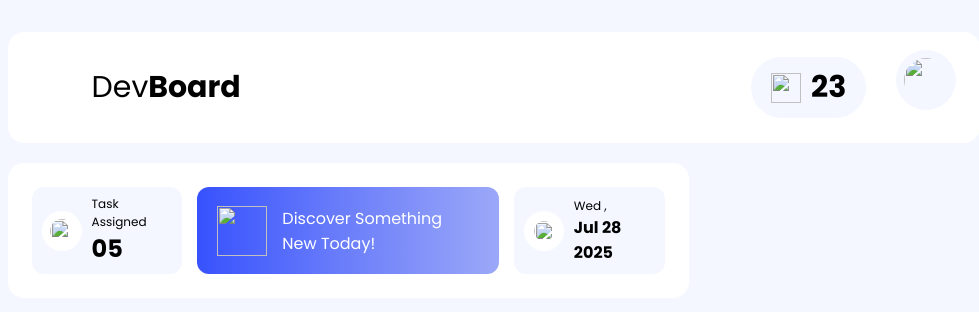
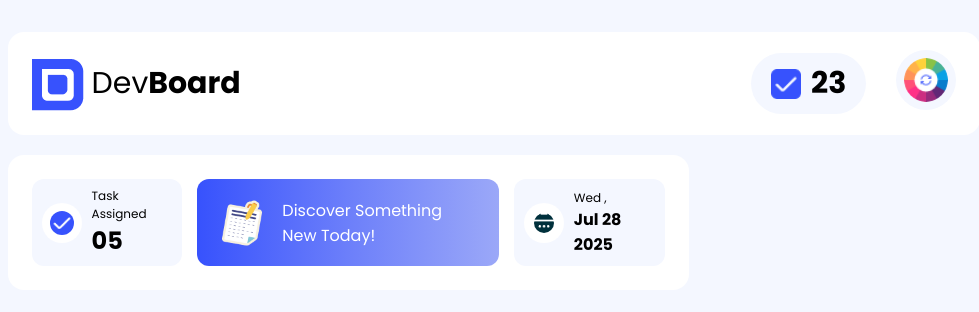
Before and after one commit to mdiffatbari/assignment-5-mdiffatbari, a plain HTML site: page index.html in a window 1280 px wide. Shown: the whole page, without its empty margins (146-1125 px from the left). Drawn offline with Linux system fonts and the light colour scheme; the site is published under a folder, as on GitHub Pages, so addresses that start at the root find nothing.

Commit message:
solve image path error

```diff
--- a/index.html
+++ b/index.html
@@ -20,7 +20,7 @@
 
                 <div class="nav-left-logo">
                     <div class="logo-image">
-                        <img src="/assets/logo.png" alt="">
+                        <img src="assets/logo.png" alt="">
                     </div>
                     <div class="logo-title">
                         <p>Dev<span class="logo-bold">Board</span></p>
@@ -29,11 +29,11 @@
 
                 <div class="nav-right-elements">
                     <div class="left-count">
-                        <img src="/assets/checkbox.png" alt="">
+                        <img src="assets/checkbox.png" alt="">
                         <h1>23</h1>
                     </div>
                     <div class="right-button">
-                        <img id="bg-color-change-btn" src="/assets/theme-btn.png" alt="">
+                        <img id="bg-color-change-btn" src="assets/theme-btn.png" alt="">
                     </div>
                 </div>
 
@@ -50,7 +50,7 @@
                 <div class="body-top-items">
 
                     <div class="body-top-items-left">
-                        <img src="/assets/checkbox.png" alt="">
+                        <img src="assets/checkbox.png" alt="">
                         <div class="right-content">
                             <p>Task Assigned </p>
                             <h1>05</h1>
@@ -58,14 +58,14 @@
                     </div>
 
                     <div class="body-top-items-middle">
-                        <img src="/assets/board.png" alt="">
+                        <img src="assets/board.png" alt="">
                         <div class="right-content">
                             <p>Discover Something<br>New Today!</p>
                         </div>
                     </div>
 
                     <div class="body-top-items-right">
-                        <img src="/assets/calender.png" alt="">
+                        <img src="assets/calender.png" alt="">
                         <div class="right-content">
                             <p>Wed ,</p>
                             <h4>Jul 28 2025 </h4>
```
